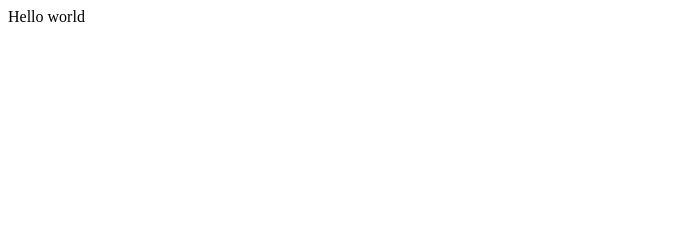
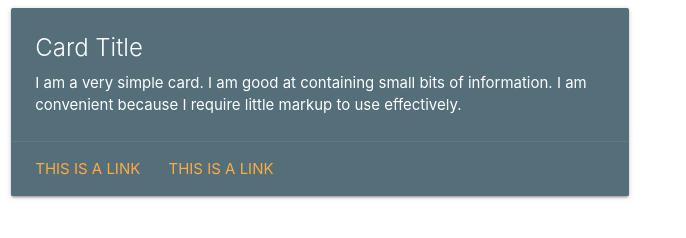
Before and after one commit to patrickpoh/web-server, a website: page public/index.html in a window 1280 px wide. Shown: the whole page, without its empty margins (0-686 px from the left). Drawn offline with nearby package versions, Linux system fonts and the light colour scheme.

Commit message:
Update index.html

```diff
--- a/public/index.html
+++ b/public/index.html
@@ -1 +1,40 @@
-Hello world
+
+<!DOCTYPE html>
+<html>
+	<head>
+	<!--Import Google Icon Font-->
+	<link href="http://fonts.googleapis.com/icon?family=Material+Icons" rel="stylesheet">
+	 <!-- Compiled and minified CSS -->
+  	<link rel="stylesheet" href="https://cdnjs.cloudflare.com/ajax/libs/materialize/0.97.3/css/materialize.min.css">
+
+	<!--Let browser know website is optimized for mobile-->
+	<meta name="viewport" content="width=device-width, initial-scale=1.0"/>
+	</head>
+
+	<body>
+		<div class="row">
+	        <div class="col s12 m6">
+	          <div class="card blue-grey darken-1">
+	            <div class="card-content white-text">
+	              <span class="card-title">Card Title</span>
+	              <p>I am a very simple card. I am good at containing small bits of information.
+	              I am convenient because I require little markup to use effectively.</p>
+	            </div>
+	            <div class="card-action">
+	              <a href="#">This is a link</a>
+	              <a href="#">This is a link</a>
+	            </div>
+	          </div>
+	        </div>
+	      </div>
+
+
+
+
+
+	<!--Import jQuery before materialize.js-->
+	<script type="text/javascript" src="https://code.jquery.com/jquery-2.1.1.min.js"></script>
+	<!-- Compiled and minified JavaScript -->
+  	<script src="https://cdnjs.cloudflare.com/ajax/libs/materialize/0.97.3/js/materialize.min.js"></script>
+	</body>
+</html>
```
